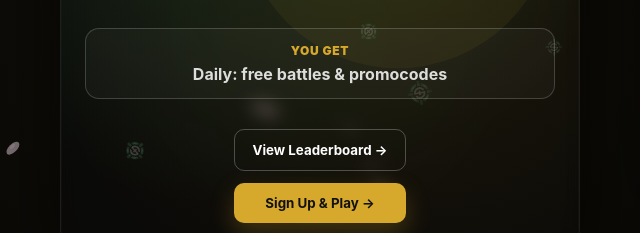
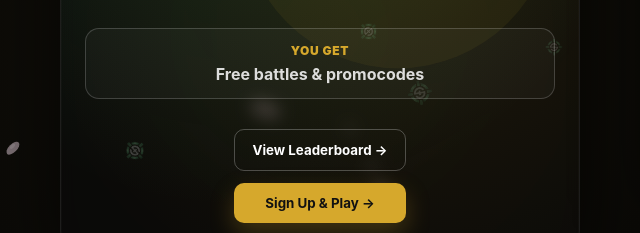
Before and after one commit to Ralf1qSerious/ralf1qleaderboard, a plain HTML site: page index.html in a window 1280 px wide. Shown: the part 593-826 px from the top of the page, 320-960 px from the left. Drawn offline with Linux system fonts and the light colour scheme.

Commit message:
Update index.html

```diff
--- a/index.html
+++ b/index.html
@@ -69,7 +69,7 @@
 
           <div class="you-get">
             <div class="you-get-title">YOU GET</div>
-            <div class="you-get-text">Daily: free battles &amp; promocodes</div>
+            <div class="you-get-text">Free battles &amp; promocodes</div>
           </div>
 
           <div class="prize-actions">
```
